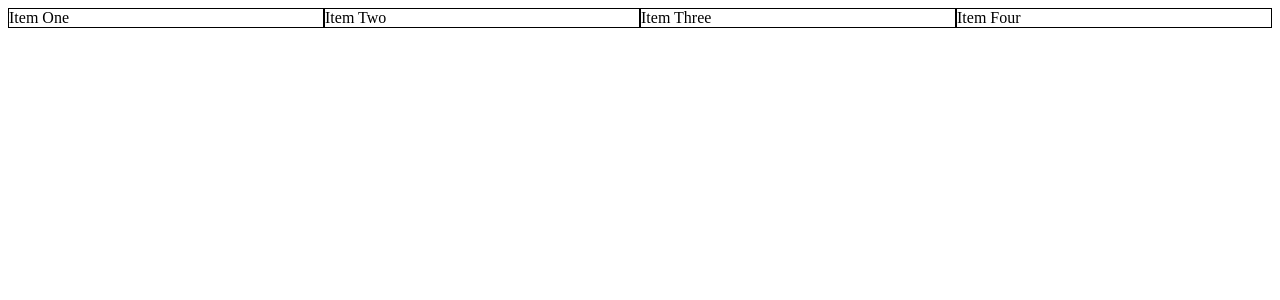
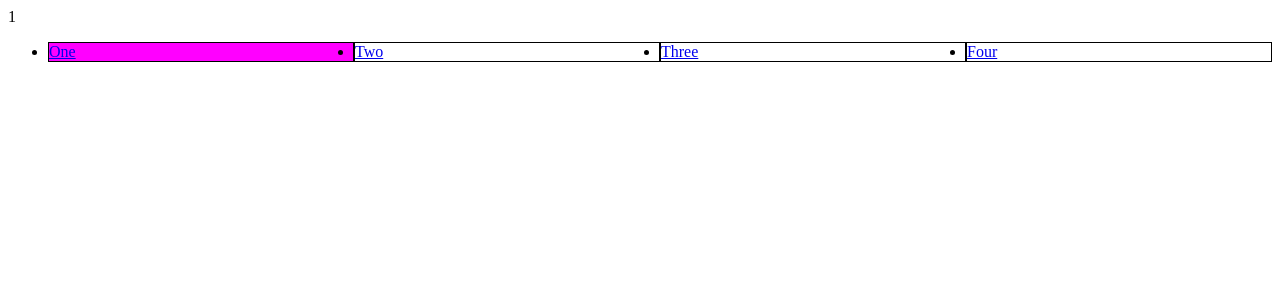
Before and after one commit to j-j-jack/Portfolio, a React (Create React App) app: page / in a window 1280 px wide. Shown: the top 300 px of the page. Built offline with nearby package versions, Linux system fonts and the light colour scheme.

Commit message:
add basic method for changing active tab

```diff
--- a/src/components/Navbar/Navbar.js
+++ b/src/components/Navbar/Navbar.js
@@ -1,18 +1,44 @@
-import React from 'react';
+import React, { Component } from 'react';
 import { navbarItems  } from './navbarItems';
+import { connect } from 'react-redux';
+import { changeActiveNavTab } from '../../actions';
 import './navbar.css';
 
-const Navbar = () => {
-    return (
+class Navbar extends Component {
+
+    renderList () {
+        return navbarItems.map(item => {
+            return (
+                <li
+                    className={`flex ${item.id === this.props.activeTab ? 'active' : ''}`}
+                    key={item.name}
+                    onClick={() => this.changeTab(item.id)}
+                >
+                    <a href={item.link}>{item.name}</a>
+                </li>
+            );
+        })
+    }
+
+    changeTab (tabNumber) {
+        this.props.changeActiveNavTab(tabNumber);
+    }
+
+    render() {
+        return (
         <nav className="Navbar">
-            <div className="nav-container">
-                <div>Item One</div>
-                <div>Item Two</div>
-                <div>Item Three</div>
-                <div>Item Four</div>
-            </div>
+            {this.props.activeTab}
+            <ul className="nav-container">
+                {this.renderList()}
+            </ul>
         </nav>
         );
-};
+    }
+}
 
-export default Navbar;
+const mapStateToProps = (state) => {
+    console.log(state);
+    return { activeTab: state.nav.activeTab }
+}
+
+export default connect(mapStateToProps, { changeActiveNavTab })(Navbar);
--- a/src/components/Navbar/navbar.css
+++ b/src/components/Navbar/navbar.css
@@ -2,7 +2,11 @@
     display: flex;
 }
 
-.nav-container > div {
+.nav-container > li {
     flex: 1;
     border: 1px solid black;
 }
+
+.active {
+    background-color: magenta;
+}
--- a/src/components/Navbar/navbarItems.js
+++ b/src/components/Navbar/navbarItems.js
@@ -1,20 +1,24 @@
 export const navbarItems = [
     {
+        id: 1,
         name: 'One',
         link: '#',
         classNames: 'navbar-item'
     },
     {
+        id: 2,
         name: 'Two',
         link: '#',
         classNames: 'navbar-item'
     },
     {
+        id: 3,
         name: 'Three',
         link: '#',
         classNames: 'navbar-item'
     },
     {
+        id: 4,
         name: 'Four',
         link: '#',
         classNames: 'navbar-item'
--- a/src/reducers/navReducer.js
+++ b/src/reducers/navReducer.js
@@ -1,6 +1,10 @@
 import { CHANGE_ACTIVE_NAV_TAB } from "../actions/types";
 
-const navReducer = (state = 1, action) => {
+const INITIAL_STATE = {
+    activeTab: 1
+}
+
+const navReducer = (state = INITIAL_STATE, action) => {
     switch (action.type) {
         case CHANGE_ACTIVE_NAV_TAB:
             return {...state, activeTab: action.payload }
```
